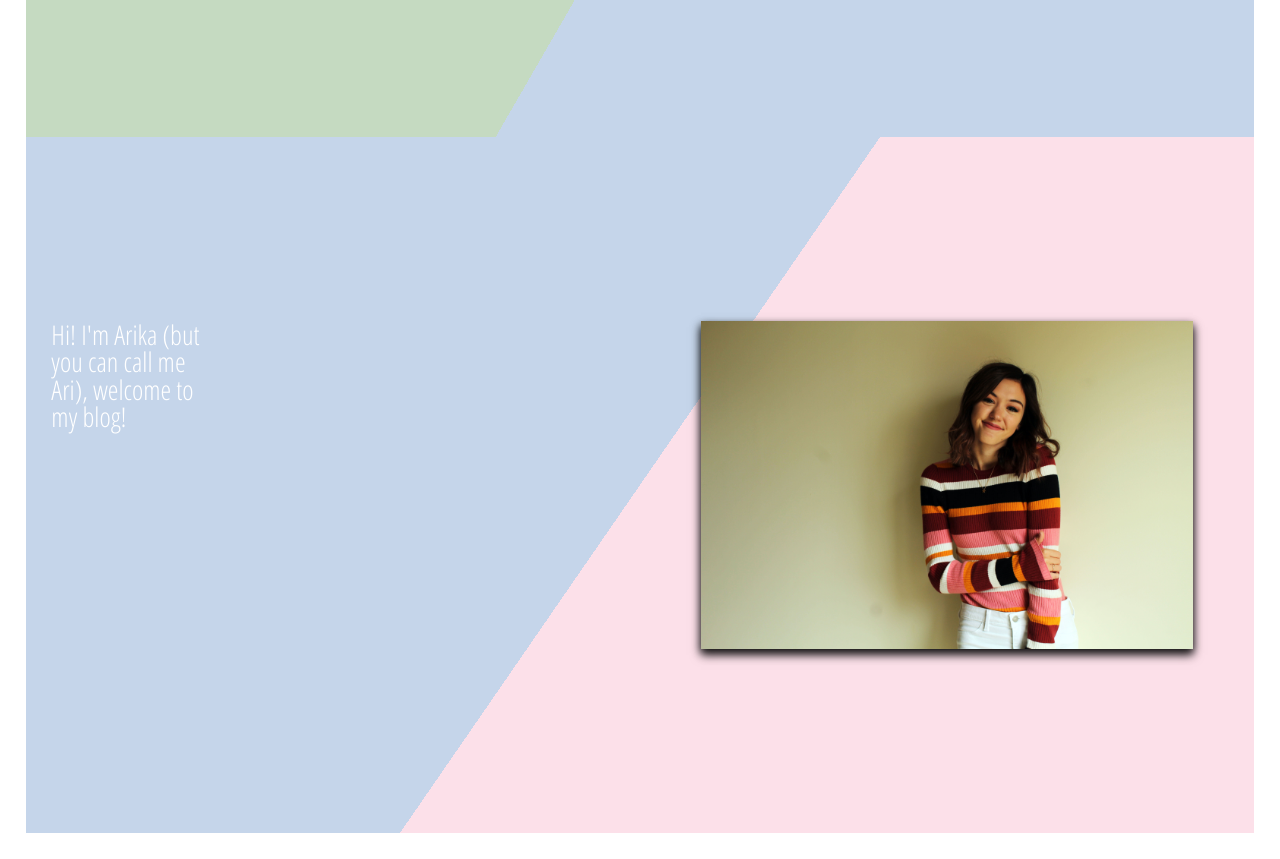
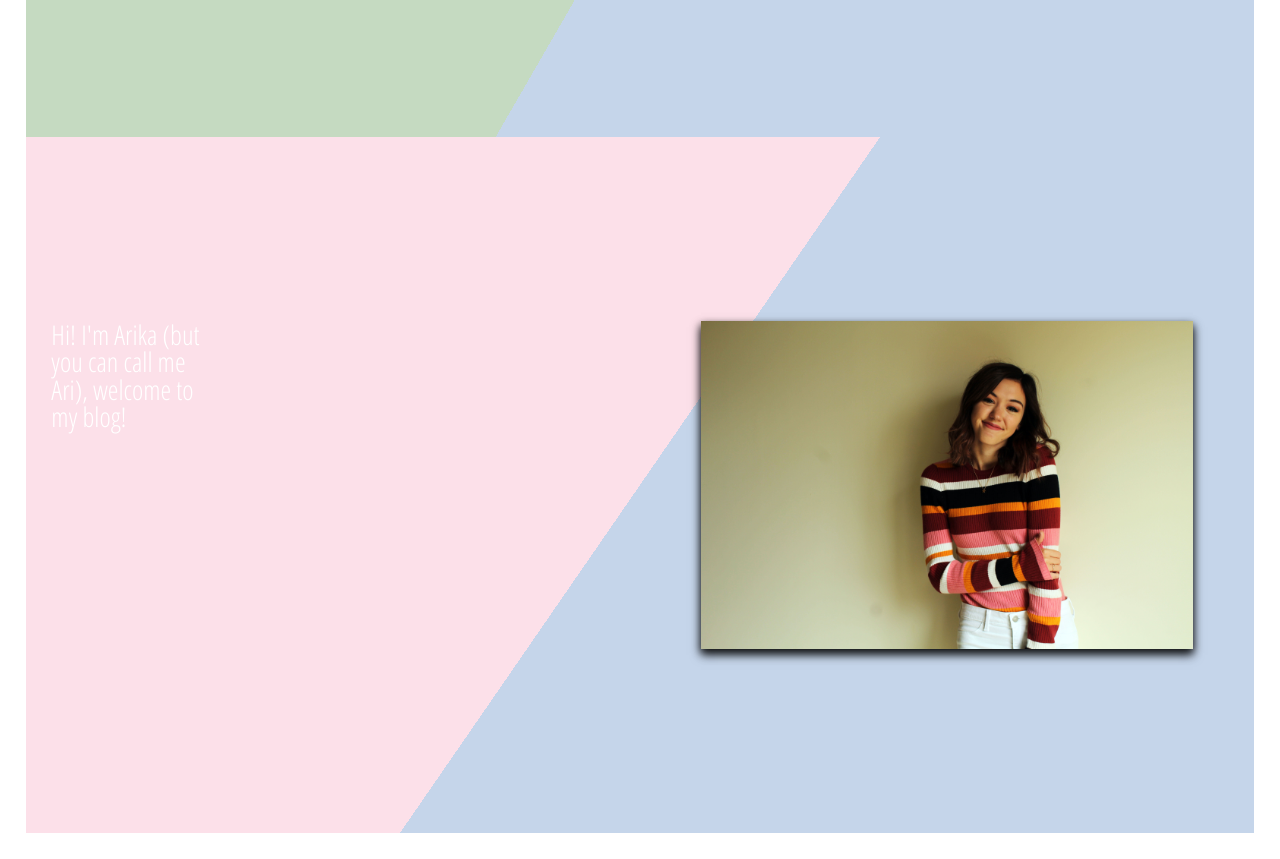
Before and after one commit to arikaryan98/Love-at-first-, a plain HTML site: page index.html in a window 1280 px wide. Shown: the part 1580-2439 px from the top of the page. Drawn offline with Linux system fonts and the light colour scheme.

Commit message:
Add files via upload

```diff
--- a/style.css
+++ b/style.css
@@ -20,7 +20,7 @@ time, mark, audio, video {
 	margin: 0;
 	padding: 0;
 	border: 0;
-	font-size: 100%;
+	font-size: 150%;
 	font: inherit;
 	vertical-align: baseline;
 }
@@ -162,7 +162,7 @@ height: 90%;
     display: flex;
     justify-content: space-between;
     background-color: #c5dac1;
-    background-image: -webkit-linear-gradient(-34.6deg,#c5d5ea 50%,#fce0e9 50%);
+    background-image: -webkit-linear-gradient(-34.6deg,#fce0e9 50%,#c5d5ea 50%);
     padding-top: 15%;
     padding-bottom: 15%;
 
```
